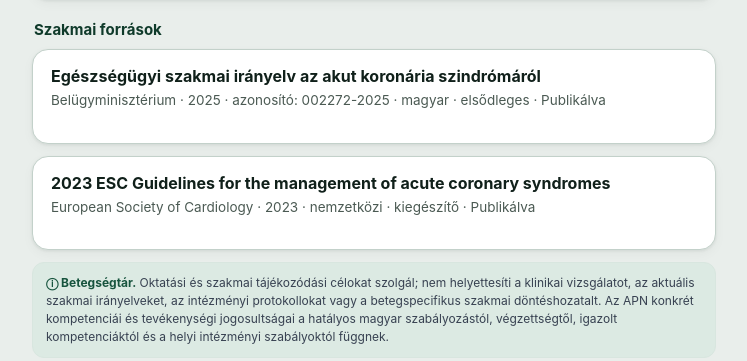
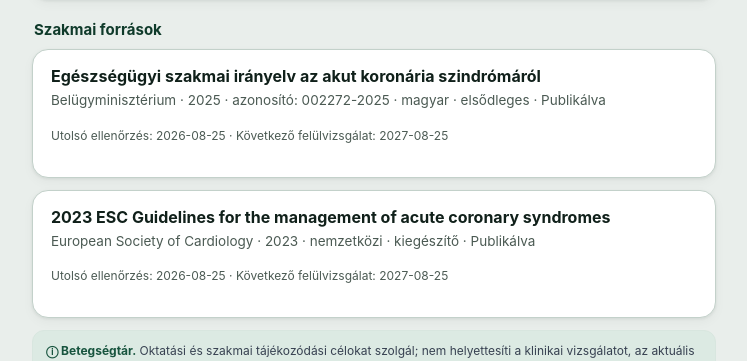
Before and after one commit to lpkvts/apnplatform, a Next.js app: page /betegsegtar/akut/mellkasi-fajdalom in a window 1280 px wide. Shown: the part 6840-7201 px from the top of the page, without its empty margins (266-1013 px from the left). Built offline with nearby package versions, Linux system fonts and the light colour scheme; no server answers; the database is empty.

Commit message:
Add files via upload

```diff
--- a/app/betegsegtar/akut/[slug]/page.tsx
+++ b/app/betegsegtar/akut/[slug]/page.tsx
@@ -175,14 +175,25 @@ export default async function AkutTopicPage({ params }: { params: Promise<{ slug
 
       {/* 13. Források */}
       <div className="sec-h"><span className="sec-t">Szakmai források</span></div>
-      {t.sources.map((s, i) => (
-        <div key={i} className="card">
-          <b>{s.name}</b>
-          <div className="sub" style={{ marginTop: 4 }}>
-            {[s.org, s.year, s.identifier ? `azonosító: ${s.identifier}` : null, s.intl ? 'nemzetközi' : 'magyar', s.primary ? 'elsődleges' : 'kiegészítő', s.status].filter(Boolean).join(' · ')}
+      {t.sources.map((src, i) => {
+        const today = new Date().toISOString().slice(0, 10)
+        const due = src.reviewNext ? src.reviewNext <= today : false
+        const soon = src.reviewNext && !due ? (new Date(src.reviewNext).getTime() - Date.now()) / 86400000 <= 90 : false
+        return (
+          <div key={i} className="card">
+            <b>{src.name}</b>
+            <div className="sub" style={{ marginTop: 4 }}>
+              {[src.org, src.year, src.identifier ? `azonosító: ${src.identifier}` : null, src.intl ? 'nemzetközi' : 'magyar', src.primary ? 'elsődleges' : 'kiegészítő', src.status].filter(Boolean).join(' · ')}
+            </div>
+            <div className="sub" style={{ marginTop: 4, fontSize: 12 }}>
+              {src.lastChecked && <>Utolsó ellenőrzés: {src.lastChecked}</>}
+              {src.reviewNext && <> · Következő felülvizsgálat: {src.reviewNext}</>}
+            </div>
+            {due && <div className="safety-note" style={{ marginTop: 6, borderLeftColor: '#C0392B' }}>🔴 Felülvizsgálat esedékes — a forrás aktualitása ellenőrizendő.</div>}
+            {soon && <div className="sub" style={{ marginTop: 6, color: '#B7791F' }}>🟠 A felülvizsgálat hamarosan esedékes.</div>}
           </div>
-        </div>
-      ))}
+        )
+      })}
 
       <ClinicalDisclaimer />
     </>
--- a/lib/topics/data.ts
+++ b/lib/topics/data.ts
@@ -5,6 +5,8 @@ import { normName } from '@/lib/disease/resolve'
 export interface TopicSource {
   name: string; org?: string; year?: string; identifier?: string; url?: string
   intl?: boolean; primary?: boolean; status?: string
+  lastChecked?: string   // utolsó ellenőrzés (YYYY-MM-DD)
+  reviewNext?: string    // következő felülvizsgálat esedékessége (YYYY-MM-DD)
 }
 export interface TopicRelated {
   examSystems?: string[]                    // EXAM_SYSTEMS id-k (Betegvizsgálat)
@@ -121,8 +123,8 @@ export const TOPICS: Topic[] = [
       diseases: ['Akut koronária szindróma', 'Tüdőembólia', 'Akut aortaszindróma', 'Pneumothorax'],
     },
     sources: [
-      { name: 'Egészségügyi szakmai irányelv az akut koronária szindrómáról', org: 'Belügyminisztérium', year: '2025', identifier: '002272-2025', intl: false, primary: true, status: 'Publikálva' },
-      { name: '2023 ESC Guidelines for the management of acute coronary syndromes', org: 'European Society of Cardiology', year: '2023', intl: true, primary: false, status: 'Publikálva' },
+      { name: 'Egészségügyi szakmai irányelv az akut koronária szindrómáról', org: 'Belügyminisztérium', year: '2025', identifier: '002272-2025', intl: false, primary: true, status: 'Publikálva', lastChecked: '2026-08-25', reviewNext: '2027-08-25' },
+      { name: '2023 ESC Guidelines for the management of acute coronary syndromes', org: 'European Society of Cardiology', year: '2023', intl: true, primary: false, status: 'Publikálva', lastChecked: '2026-08-25', reviewNext: '2027-08-25' },
     ],
     contentStatus: '⚪ Draft — szakmai ellenőrzés alatt',
     relatedTopics: [],
```
